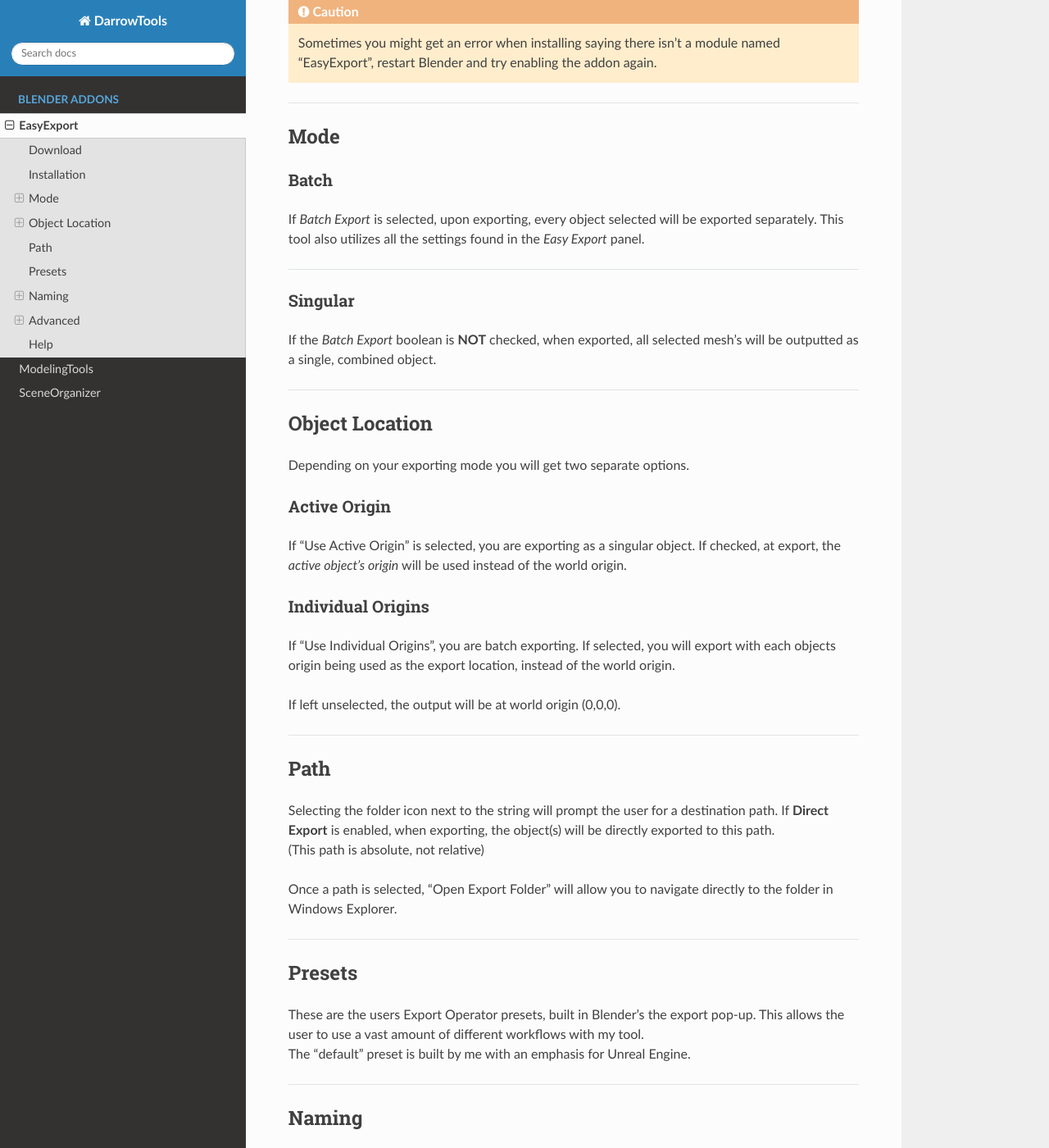
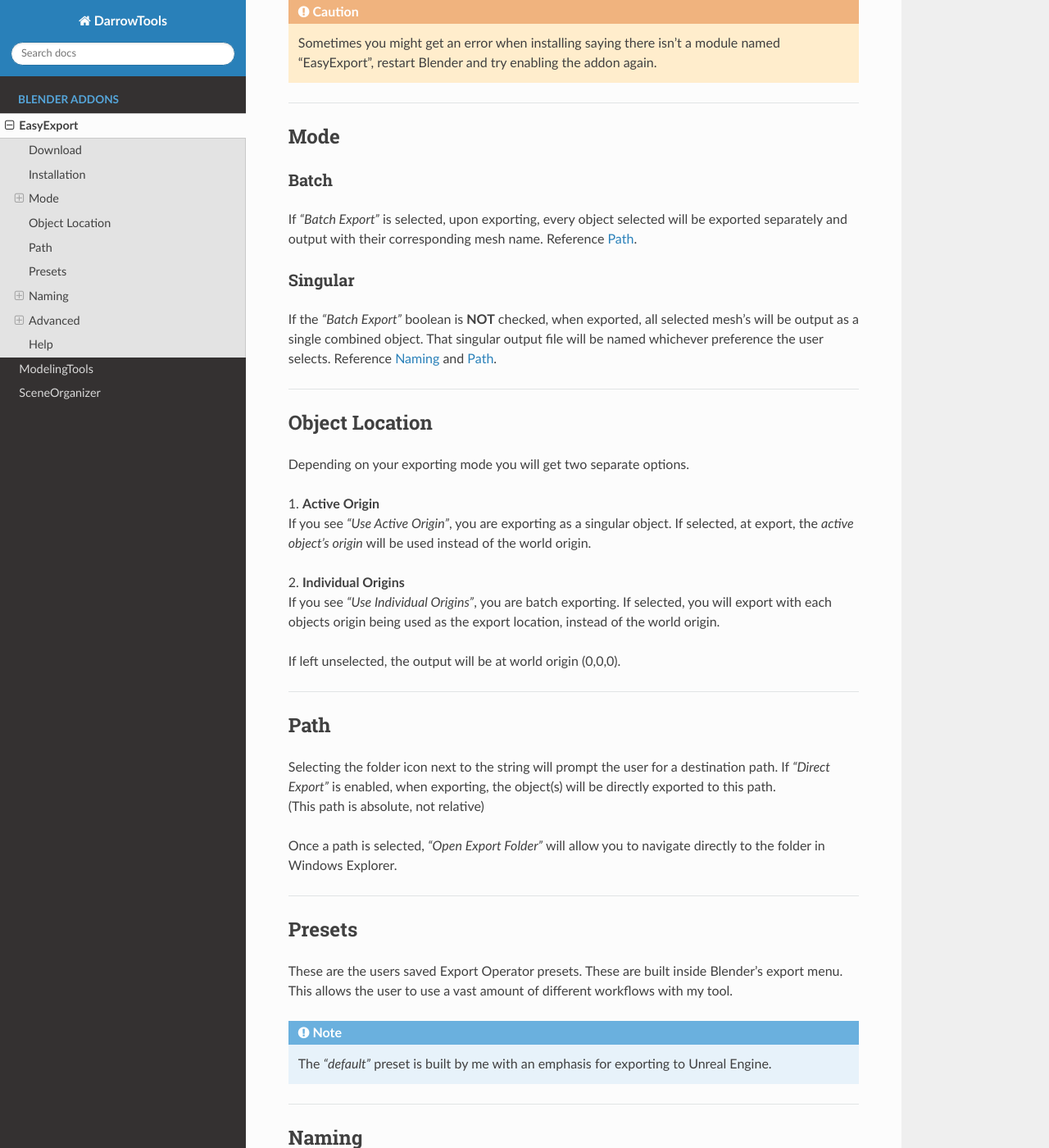
Before and after one commit to BlakeDarrow/DarrowRecipes, a Sphinx documentation site: the page built from source/sphinx/EasyExport.rst, in a window 1280 px wide and 1400 px high, scrolled down 1170 px. Shown: the whole window at 82% size. Built offline with Sphinx 7.4.7 and the Read the Docs theme 2.0.0, drawn with Linux system fonts in a browser that asks for light colours; some of the changed text lies outside the part shown.

Commit message:
EasyExport docs

```diff
--- a/source/sphinx/EasyExport.rst
+++ b/source/sphinx/EasyExport.rst
@@ -65,22 +65,23 @@ Installation
 
    <hr>
 
+
+.. _ModeRef:
+
 Mode
-++++++++++++
++++++
 
 Batch
 -----
 
-If *Batch Export* is selected, upon exporting, every object selected will be exported separately. This tool also utilizes all the settings found in the *Easy Export* panel.
-
-.. raw:: html
-
-   <hr>
+If *"Batch Export"* is selected, upon exporting, every object selected will be exported separately and output with their corresponding mesh name.
+Reference :ref:`pathSettings`.
 
 Singular
 ----------
 
-If the *Batch Export* boolean is **NOT** checked, when exported, all selected mesh's will be outputted as a single, combined object.
+If the *"Batch Export"* boolean is **NOT** checked, when exported, all selected mesh's will be output as a single combined object. That singular output file will be named whichever preference the user selects.
+Reference :ref:`namingSettings` and :ref:`pathSettings`.
 
 .. raw:: html
 
@@ -91,13 +92,11 @@ Object Location
 
 Depending on your exporting mode you will get two separate options.
 
-Active Origin
----------------
-| If "Use Active Origin" is selected, you are exporting as a singular object. If checked, at export, the *active object's origin* will be used instead of the world origin.
-
-Individual Origins
----------------------
-| If "Use Individual Origins", you are batch exporting. If selected, you will export with each objects origin being used as the export location, instead of the world origin.
+| 1. **Active Origin**
+| If you see *"Use Active Origin"*, you are exporting as a singular object. If selected, at export, the *active object's origin* will be used instead of the world origin.
+|
+| 2. **Individual Origins**
+| If you see *"Use Individual Origins"*, you are batch exporting. If selected, you will export with each objects origin being used as the export location, instead of the world origin.
 
 If left unselected, the output will be at world origin (0,0,0).
 
@@ -110,10 +109,10 @@ If left unselected, the output will be at world origin (0,0,0).
 Path
 +++++
 
-| Selecting the folder icon next to the string will prompt the user for a destination path. If **Direct Export** is enabled, when exporting, the object(s) will be directly exported to this path.
+| Selecting the folder icon next to the string will prompt the user for a destination path. If *"Direct Export"* is enabled, when exporting, the object(s) will be directly exported to this path.
 | (This path is absolute, not relative)
 
-Once a path is selected, "Open Export Folder" will allow you to navigate directly to the folder in Windows Explorer.
+Once a path is selected, *"Open Export Folder"* will allow you to navigate directly to the folder in Windows Explorer.
 
 .. raw:: html
 
@@ -124,8 +123,9 @@ Once a path is selected, "Open Export Folder" will allow you to navigate directl
 Presets
 ++++++++
 
-| These are the users Export Operator presets, built in Blender's the export pop-up. This allows the user to use a vast amount of different workflows with my tool.
-| The "default" preset is built by me with an emphasis for Unreal Engine.
+| These are the users saved Export Operator presets. These are built inside Blender's export menu. This allows the user to use a vast amount of different workflows with my tool.
+
+.. note:: The *"default"* preset is built by me with an emphasis for exporting to Unreal Engine.
 
 .. raw:: html
 
@@ -141,20 +141,20 @@ Base Name
 
 .. note:: Depending on exporting mode you might not be able to select functionality. Batch Export locks the base naming to each objects corresponding Blender name.
 
-| **Active Collection**
+| 1. **Active Collection**
 | The active collection's name will be used as the export name.
 
-| **Active Object**
+| 2. **Active Object**
 | If selected, the active object will be used as the output base name.
 
-| **Prompt Output Name**
+| 3. **Prompt Output Name**
 | The user will be prompted for the base export name.
 
-When batch exporting, each output will be named its corresponding mesh name.
+When batch exporting, each output will be named its corresponding mesh name. Reference :ref:`ModeRef`.
 
 | If you are using the prompted exporter, don't fill out the name in Blender's exporter. This tool will automatically use the name of your selected mesh.
 |
-| If you are using the *"Direct Export"* method, there is no worry about accidentally effecting your export name, everything happens behind the scenes.
+| If you are using the *"Direct Export"* method, there is no worry about accidentally effecting your export name, everything happens behind the scenes.  Reference :ref:`direct`.
 
 
 Prefix and Suffix
@@ -176,54 +176,34 @@ Advanced
 
 *To show advanced options, toggle the cogwheel in the panel menu.*
 
+.. _direct:
+
 Direct Export
 -------------------
 
-| If selected, the *Export Selection* button will utilize the user defined path and automatically export without any further user input.
+| If selected, upon exporting there is nothing else needed by the user. The exporter will use the defined path and automatically export without any further input.
 |
-| If **not** selected, the *Export Selection* button will prompt the user for a destination to export everytime.
-
-.. raw:: html
-
-   <hr>
-
+| If **not** selected, upon exporting their will be a prompt for the user to select a destination to export everytime.
 
 Force Single User
 -------------------
 
 | When exporting, if any objects are linked, they will become single users.
 
-.. raw:: html
-
-   <hr>
-
 Open Folder On Export
 ----------------------
 
 | After exported, the destination folder will be opened.
-
-.. raw:: html
-
-   <hr>
 
 Open Docs
 ----------------------
 
 | Opens **darrow.tools/EasyExport** in the default web browser.
 
-.. raw:: html
-
-   <hr>
-
 Open Presets
 ----------------------
 
 | This opens the path to Blender's user preset files. These python files are editable, and offers a different method to edit export presets.
-
-.. raw:: html
-
-   <hr>
-
 
 Edit Defaults
 ----------------------
```
